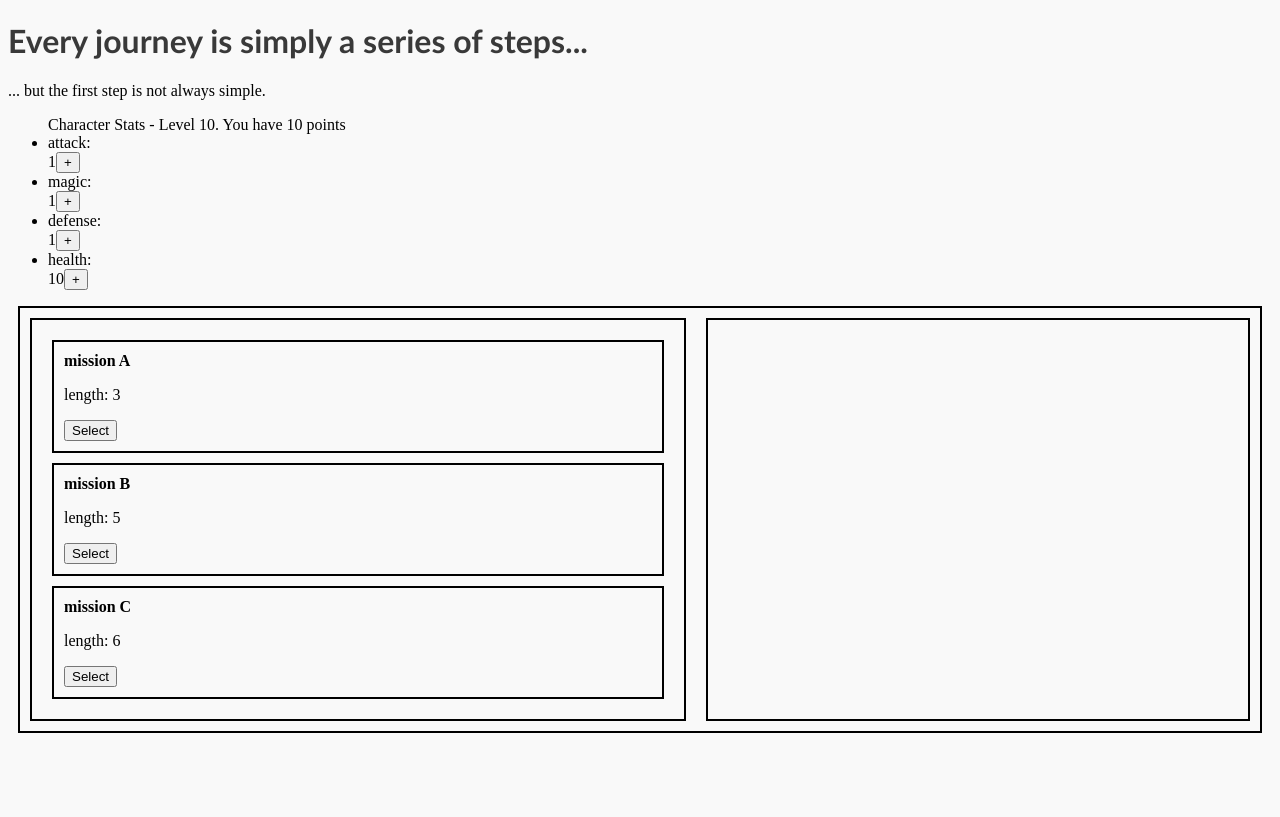
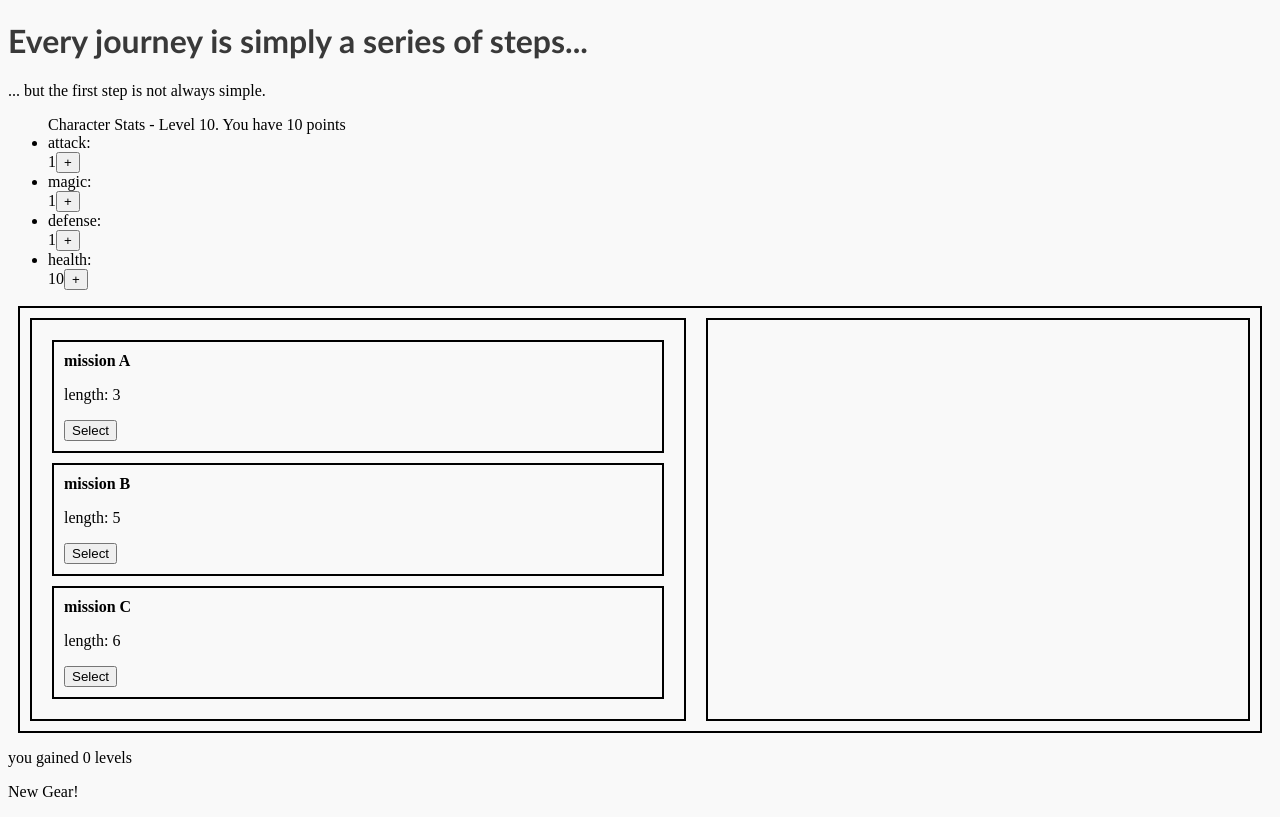
Before and after one commit to Kuramarik/Final-Project, a Vue app in the folder vue-app/: page / in a window 1280 px wide. Built offline with nearby package versions, Linux system fonts and the light colour scheme.

Commit message:
TEST: Gear system

```diff
--- a/vue-app/src/components/Mission.vue
+++ b/vue-app/src/components/Mission.vue
@@ -20,6 +20,7 @@ export default{
    },
    methods: {
     triggerEncounter(){
+        //const [useprogress, setprogress] = useprogress({})
         this.currentMonster=this.monsters[Math.floor(Math.random()*this.monsters.length)]
         /* some code for combat with currentMonster that can be implemented later */
         this.monstersDefeated.push(this.currentMonster)
@@ -47,7 +48,7 @@ export default{
                         /* some code for combat with currentMonster that can be implemented later */
                         monstersDefeated.push(currentMonster)
                         charInfo.levelGained +=currentMonster.levels
-                        charInfo.newGear.push()
+                        charInfo.newGear.push(currentMonster.gear[Math.random()*currentMonster.gear.length])
 
                 //         timeSinceEncounter=0;
                 //     }
@@ -69,8 +70,11 @@ export default{
 
 <template>
      <button @click="startMission()" v-if="!inProgress">Start Mission</button>
-     <p><<span v-for="i in this.progress">-</span>
-     <span v-for="i in this.self.length-this.progress">&nbsp;</span>></p>
+     <p>
+        <!-- <<span v-for="i of this.progress">-</span>
+        <span v-for="j of this.self.length-this.progress">&nbsp;</span>> -->
+        {{ this.progress }}/{{ this.self.length }}
+    </p>
      <br>
      <strong>monsters defeated:</strong>
      <p>[<span v-for="monster in this.monstersDefeated">&nbsp;{{ monster.name }}&nbsp;</span>]</p>
--- a/vue-app/src/components/Results.vue
+++ b/vue-app/src/components/Results.vue
@@ -23,8 +23,12 @@ data{
 } */
 </script>
 
-<template>
-    <p v-if="charInfo.finished">you gained {{ charInfo.levelGained }} levels</p>
+<template v-if="charInfo.finished">
+    <p>you gained {{ charInfo.levelGained }} levels</p>
+    <p>New Gear!
+        <br>
+        <span v-for="piece of charInfo.newGear">{{ piece }}</span>
+    </p>
 <!-- You gained X levels
  Give a list of monstersDefeated, different after each mission
  Display the description of the mission -->
```
